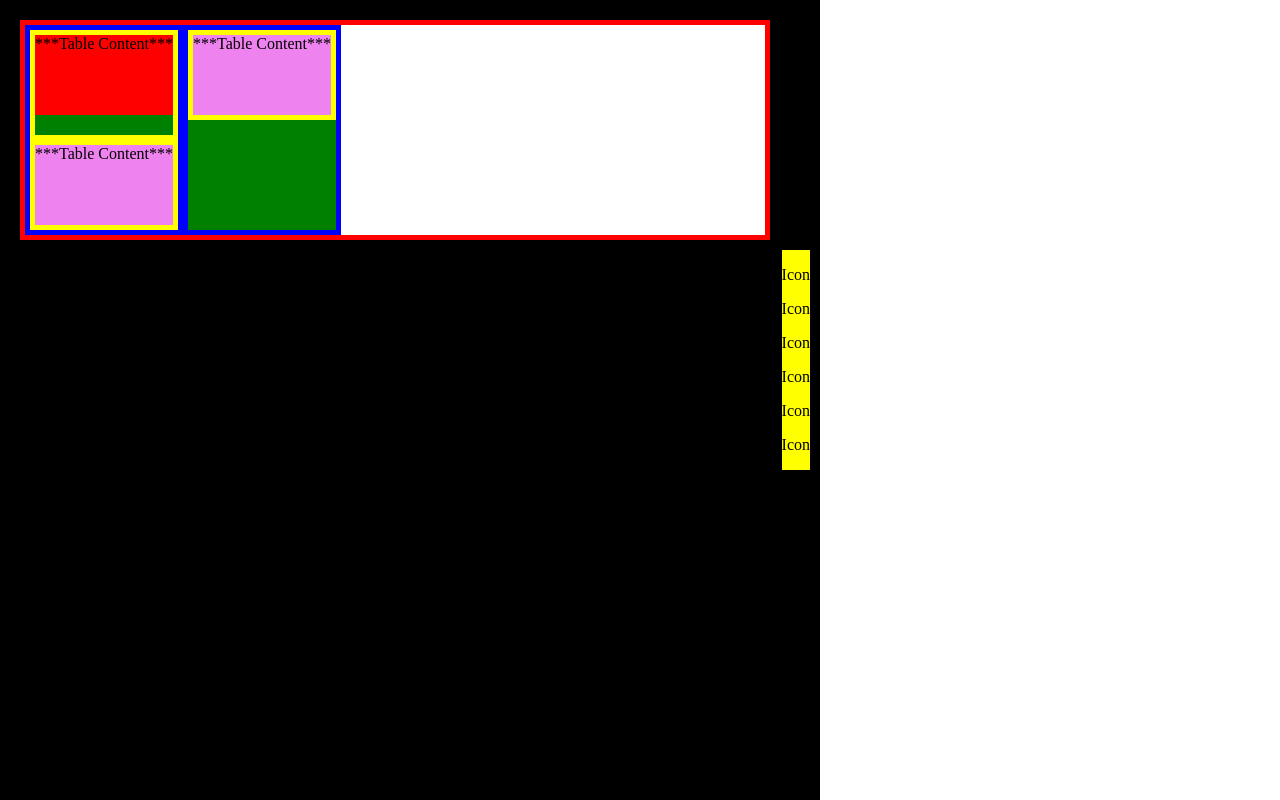
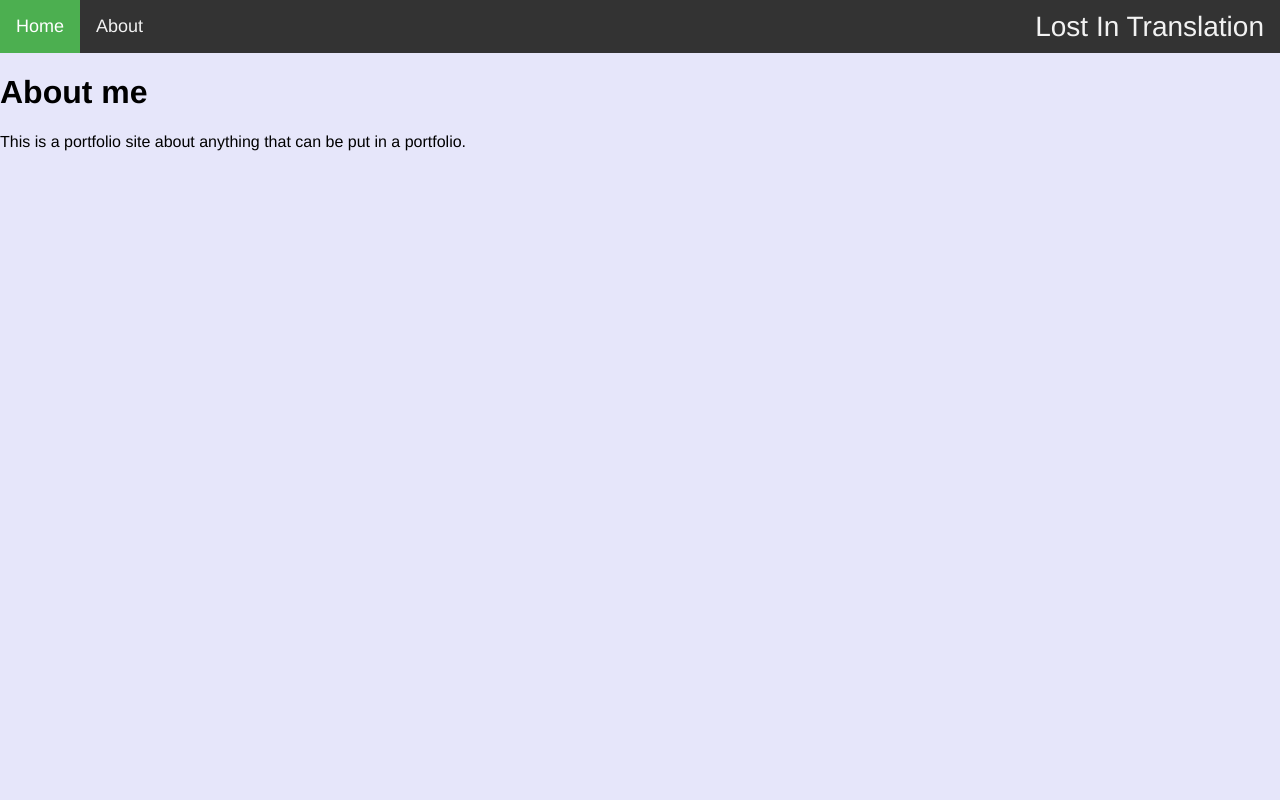
Before and after one commit to mikhalPugoy/LostInTranslation, a Flask app: page /about/ in a window 1280 px wide. Run offline with Flask 2, Linux system fonts and the light colour scheme.

Commit message:
Web Interface Complete

```diff
--- a/main.py
+++ b/main.py
@@ -1,52 +1,48 @@
-from flask import Flask, render_template
+from flask import Flask, render_template, request
 app = Flask(__name__)
 
 @app.route('/')
 def home():
-    return render_template('home.html')
+    return render_template('home.html', var1="Enter Translation Here",var2="",var3='The Translator',var4 = "5")
 
 @app.route('/about/')
 def about():
     return render_template('about.html')
 
-def main():
+@app.route('/', methods=['POST'])
+def my_form_post():
+    print("Post!")
+    originalText = format(request.form['input'])
+    n = int(format(request.form['times']))
+    (translatedText,b) = testTranslate (originalText,n)
+
+    return render_template('home.html', var1=originalText,var2=translatedText,var3=b,var4="5")
+
+
+def testTranslate(text,n):
   from LostInTranslation import ChainTranslator
 
-  text = """It was all a dream, I used to read Word Up! magazine
-Salt-n-Pepa and Heavy D up in the limousine
-Hangin' pictures on my wall
-Every Saturday Rap Attack, Mr. Magic, Marley Marl
-I let my tape rock 'til my tape popped
-Smokin' weed in Bambu, sippin' on Private Stock
-Way back, when I had the red and black lumberjack
-With the hat to match
-Remember Rappin' Duke? Duh-ha, duh-ha
-You never thought that hip-hop would take it this far
-Now I'm in the limelight 'cause I rhyme tight
-Time to get paid, blow up like the World Trade
-Born sinner, the opposite of a winner
-Remember when I used to eat sardines for dinner
-Peace to Ron G, Brucie B, Kid Capri
-Funkmaster Flex, Lovebug Starski
-I'm blowin' up like you thought I would
-Call the crib, same number, same hood
-It's all good (It's all good)
-And if you don't know, now you know, nigga
-  """
-
-  trans = ChainTranslator(5)
+  trans = ChainTranslator(n)
   print ("Translation Chain:")
-  print (trans.translationChain , "\n")
+  y = translateChainString(trans.translationChain)
+  print (translateChainString(trans.translationChain) , "\n")
   print ("Original:")
   print (text)
   print ("Lost In Translaton:")
   print (trans.Translate(text))
 
+  return (trans.Translate(text),y)
   # Debug to see all steps, note intermediate steps stored in chain translator list of x translators
   #trans.ShowAllTranslationSteps()
 
+def translateChainString(li):
+  x = 'Translating from '
+  for i in range(len(li)-1):
+    x = x + li[i] + ' to '
+  x = x + li[i+1]
+  return x
 
 if __name__ == "__main__":
   # dont run the main function, instead launch flask
-  #main()
+  #testTranslate("testing",5)
   app.run(host='0.0.0.0', port=8080, debug=True)
--- a/static/css/main.css
+++ b/static/css/main.css
@@ -1,54 +1,122 @@
-.outer-div {
-  position: absolute;
-  background: black;
-  width: 800px;
-  left: 0;
-  top: 0;
-  bottom: 0;
-  overflow: auto;
+* {
+  box-sizing: border-box;
+
+}
+
+body {
+  margin: 0;
+  padding: 0;
+  font-family: "Helvetica Neue", Helvetica, Arial, sans-serif;
+  background-color: #E6E6FA;
+}
+/*
+ * Formatting the header area
+ */
+
+.topnav {
+  overflow: hidden;
+  background-color: #333;
+  min-height:50px;
+}
+
+.topnav a {
+  float: left;
+  color: #f2f2f2;
+  text-align: center;
+  height: auto;
+  /* note, min height of parent is 50, font size is 18, (50 - 18) / 2 for padding */
+  padding: 16px 16px;
+  text-decoration: none;
+  font-size: 18px;
+}
+
+.logo {
+  float: right;
+  color: #f2f2f2;
+  text-align: center;
+  padding: 10.5px 16px;
+  text-decoration: none;
+  font-size: 28px;
+  margin: 0px;
+}
+
+.topnav a:hover {
+  background-color: #ddd;
+  color: black;
+}
+
+.topnav a.active {
+  background-color: #4CAF50;
+  color: white;
+}
+/*
+ * Centering the body content
+ */
+.container {
+  width: 100%;
+  margin: 0 auto;
+}
+
+/*Margin for all content div*/
+div.content > {
   padding: 10px;
 }
 
-.area {
-  overflow: auto;
-  display: flex;
-  border: 5px solid red;
-  background: white;
-  margin: 10px 40px 10px 10px;
+div.content {
+  background-clip: padding-box;
+  background-color: #E6E6FA;
 }
 
-.column {
-  background: green;
-  border: 5px solid blue;
+div.content h1 {
+  font-size: 2em;
+  text-align: center;
+  letter-spacing: -2px;
+
 }
 
-.wrapper {
-  display: flex;
-  border: 5px solid yellow;
-  justify-content: center;
-  align-items: center;
+div.left {
+  border: 1px solid red;
+  width: 50%;
+  float:left;
+  padding: 10px;
+
 }
 
-.table {
-  white-space: nowrap;
+textArea {
+  width: 100%;
+  height: 300px;
+  border: 3px solid #cccccc;
+  padding: 5px;
+  font-family: Tahoma, sans-serif;
+  background-image: url(bg.gif);
+  background-position: bottom right;
+  background-repeat: no-repeat;
+  resize: none;
+
 }
 
-.violet {
-  background: violet;
-  width: 120%;
-  height: 80px;
+#number {
+  width: 30px;
 }
 
-.red {
-  background: red;
-  width: 150%;
-  height: 80px;
-  margin-bottom: 20px;
+div.right {
+  border: 1px solid red;
+  float:right;
+  width: 50%;
+  padding: 10px;
 }
 
-.icons {
-  Background: yellow;
-  float: right;
-  height: auto;
-  width: auto;
+h2 {
+  font-size: 3em;
+  margin-top: 40px;
+  text-align: center;
+  letter-spacing: -2px;
 }
+h3 {
+  font-size: 1.7em;
+  font-weight: 100;
+  margin-top: 30px;
+  text-align: center;
+  letter-spacing: -1px;
+  color: #999;
+}
--- a/templates/layout.html
+++ b/templates/layout.html
@@ -5,37 +5,14 @@
     <link rel="stylesheet" href="{{ url_for('static', filename='css/main.css') }}">
   </head>
   <body>
-<div class="outer-div">
-  <div class="area">
-    <div class="column">
-      <div class="wrapper">
-        <div class="table red">
-          <span>***Table Content***</span>
+    <header>
+      <div class="container">
+        <div class="topnav">
+          <a class="active" href="{{ url_for('home') }}">Home</a>
+          <a href="{{ url_for('about') }}">About</a>
+          <div class="logo">Lost In Translation</div>
         </div>
       </div>
-      <div class="wrapper">
-        <div class="table violet">
-          <span>***Table Content***</span>
-        </div>
-      </div>
-    </div>
-    <div class="column">
-      <div class="wrapper">
-        <div class="table violet">
-          <span>***Table Content***</span>
-        </div>
-      </div>
-    </div>
-  </div>
-  <div class="icons">
-    <p>Icon</p>
-    <p>Icon</p>
-    <p>Icon</p>
-    <p>Icon</p>
-    <p>Icon</p>
-    <p>Icon</p>
-  </div>
-</div>
     </header>
     <!-- Note the below div class is replaced by other HTML-->
     <div class="container">
```
Also changed, not shown: templates/home.html (+20 -3 lines).
